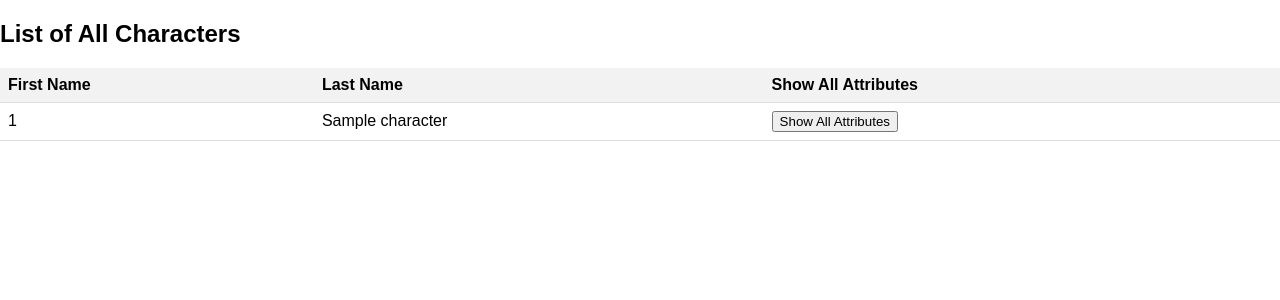
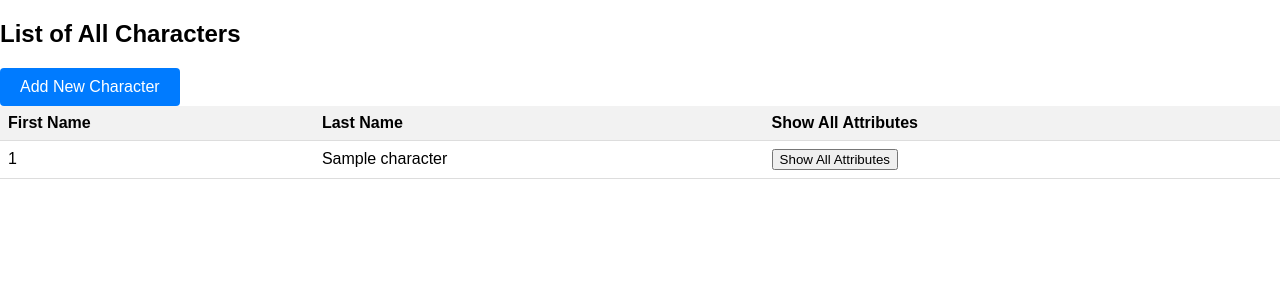
Before and after one commit to rowanb99/database350_project, a Flask app: template itc350-template-main/templates/character.html in a window 1280 px wide. Shown: the top 300 px of the page. Run offline with Flask 3, Linux system fonts and the light colour scheme; the template is opened without the code that fills it: most values are stand-ins (such as "Sample title", 1, 10 or a date in 2020).

Commit message:
Added add new character button

```diff
--- a/itc350-template-main/static/css/styles.css
+++ b/itc350-template-main/static/css/styles.css
@@ -1,3 +1,17 @@
+.add-character-button {
+    display: inline-block;
+    background-color: #007bff; /* Blue color for the button */
+    color: #fff; /* White text color */
+    padding: 10px 20px; /* Padding for spacing inside the button */
+    text-decoration: none; /* Remove underline from the link */
+    border-radius: 4px; /* Rounded corners for a softer look */
+    transition: background-color 0.3s ease; /* Smooth transition for hover effect */
+}
+
+.add-character-button:hover {
+    background-color: #0056b3; /* Darker blue color when hovered */
+}
+
 .alert {
     padding: 10px; /* Padding for spacing inside the message box */
     margin-bottom: 15px; /* Margin at the bottom to create space between the message and other content */
--- a/itc350-template-main/templates/character.html
+++ b/itc350-template-main/templates/character.html
@@ -30,6 +30,11 @@
 
     <!-- Display all characters -->
     <h2>List of All Characters</h2>
+
+    <!-- test code -->
+    <!-- Button to redirect to add new character -->
+    <a href="{{ url_for('home') }}" class="add-character-button">Add New Character</a>
+
     <table>
         <thead>
             <tr>
```
